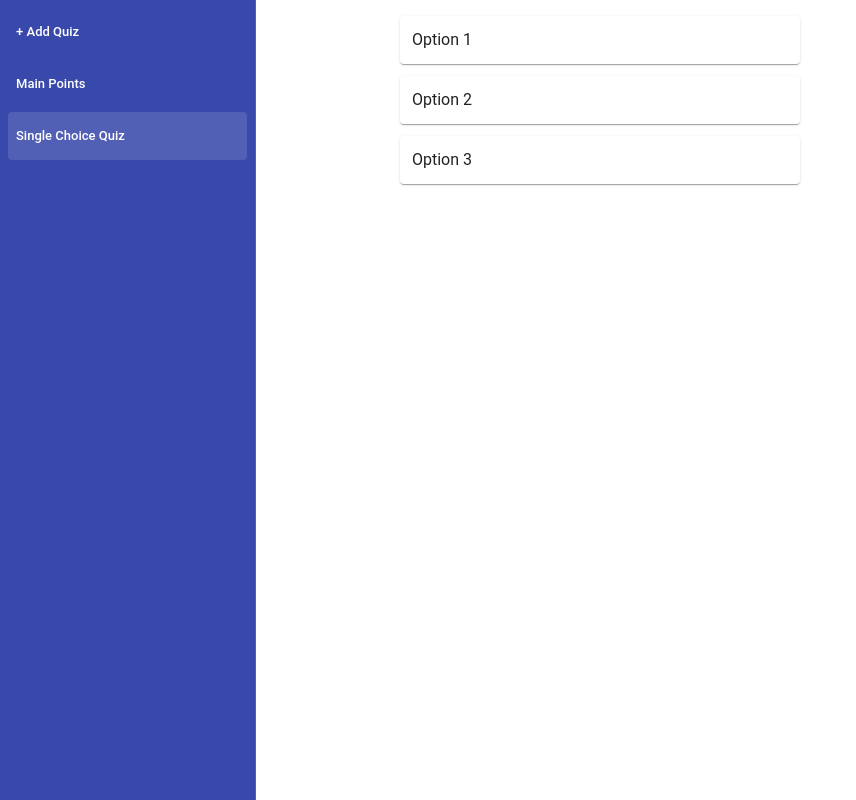
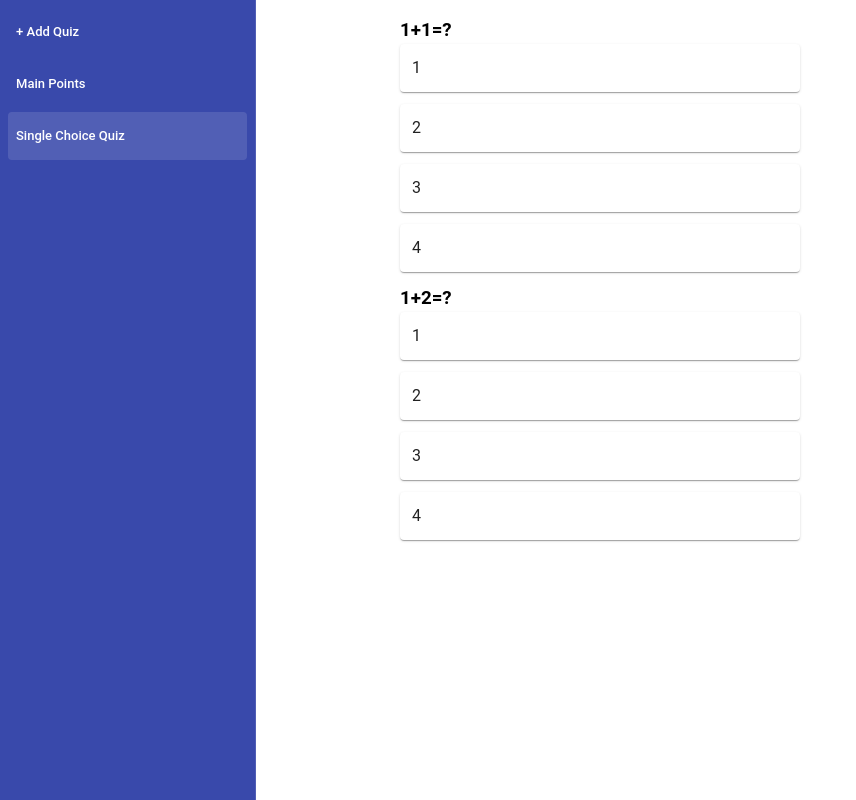
Before and after one commit to FooJiaYin/ai-quiz, a Nuxt app: page /single-choice in a window 1280 px wide. Shown: the whole page, without its empty margins (0-856 px from the left). Built offline with nearby package versions, Linux system fonts and the light colour scheme.

Commit message:
feat: Load questions with useQuiz

```diff
--- a/components/SingleChoiceOptions.vue
+++ b/components/SingleChoiceOptions.vue
@@ -1,6 +1,6 @@
 <template>
     <v-item-group v-model="selectedOption">
-        <v-item v-for="(option, index) in options" :key="index">
+        <v-item v-for="(option, index) in q.options" :key="index">
             <v-card :class="['d-flex align-center mb-3 pa-3', isSelected(index)]" dark max-width="400"
                 @click="selectOption(index)">
                 <div class="flex-grow-1">
@@ -12,23 +12,21 @@
 </template>
 
 <script setup>
+const props = defineProps(['id', 'q']);
 const selectedOption = ref(null);
-const options = ["Option 1", "Option 2", "Option 3"];
-const answerId = 0;
 
 function indexToLetter(index) {
     return String.fromCharCode(65 + index);
 }
 
 function isSelected(index) {
-    if (selectedOption.value === index) return index === answerId ? "bg-success" : "bg-error";
-    else if (selectedOption.value != null && index === answerId) return "text-success font-weight-bold";
+    if (selectedOption.value === index) return index === props.q.answerId ? "bg-success" : "bg-error";
+    else if (selectedOption.value != null && index === props.q.answerId) return "text-success font-weight-bold";
     else return "";
 }
 
 function selectOption(index) {
     if (selectedOption.value != null) return;
     selectedOption.value = index;
-    console.log(selectedOption.value);
 }
 </script>
--- /dev/null
+++ b/composables/useQuiz.js
@@ -0,0 +1,14 @@
+import { defineStore } from 'pinia';
+
+export const useQuiz = defineStore('quiz', {
+  state: () => {
+    return {
+      transcript: '',
+      response: '',
+      questions: [
+        { question: "1+1=?", options: ["1", "2", "3", "4"], answerId: 1 },
+        { question: "1+2=?", options: ["1", "2", "3", "4"], answerId: 2 }],
+      mainPoints: [],
+    };
+  },
+});
--- a/composables/useStore.js
+++ /dev/null
@@ -1,7 +0,0 @@
-import { defineStore } from 'pinia';
-
-export const useStore = defineStore('quiz', {
-  state: () => {
-    return {};
-  },
-});
--- a/pages/single-choice.vue
+++ b/pages/single-choice.vue
@@ -1,3 +1,10 @@
 <template>
-    <SingleChoiceOptions />
+    <div v-for="(q, index) in quiz.questions">
+        <h3>{{ q.question }}</h3>
+        <SingleChoiceOptions :q="q" :id="index" />
+    </div>
 </template>
+
+<script setup>
+const quiz = useQuiz();
+</script>
```
